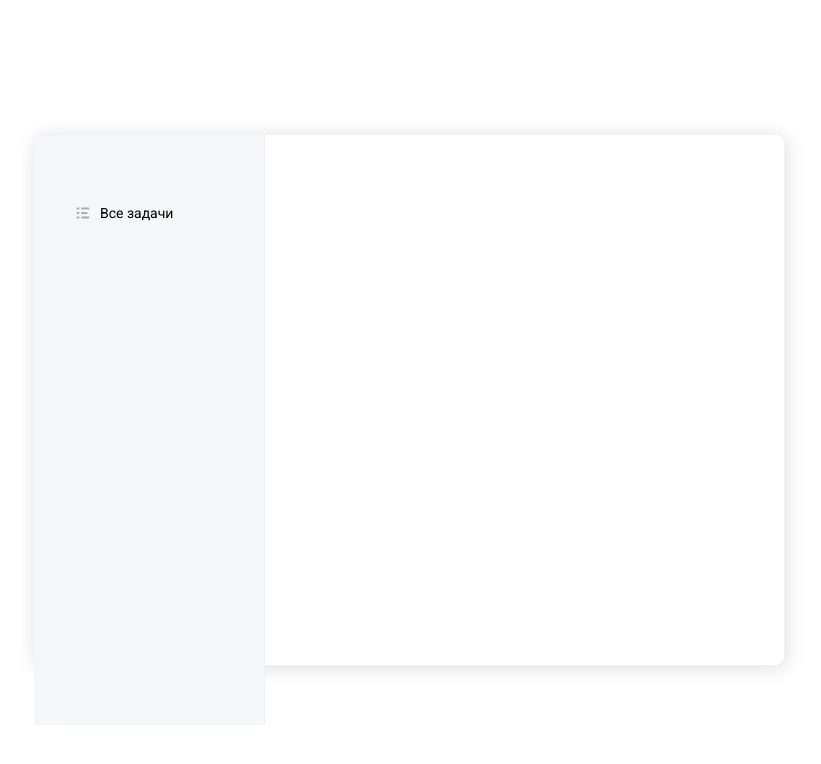
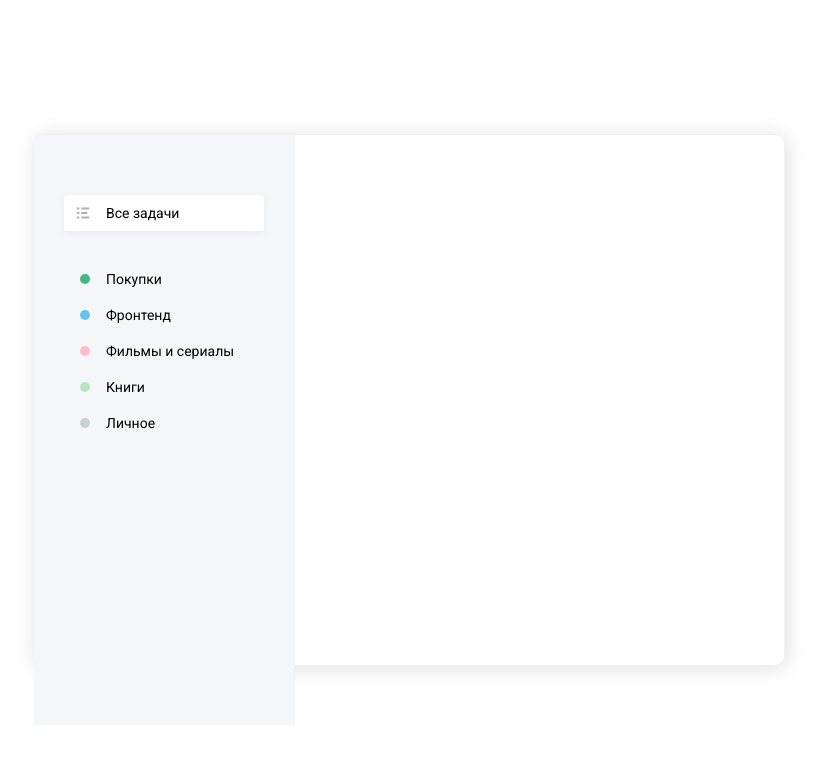
Before and after one commit to paul-ondev/react-todo, a React (Create React App) app: page / in a window 1280 px wide. Shown: the top 764 px of the page, without its empty margins (231-1052 px from the left). Built offline with nearby package versions, Linux system fonts and the light colour scheme.

Commit message:
added list component

```diff
--- a/src/App.js
+++ b/src/App.js
@@ -1,16 +1,48 @@
-import React from 'react';
-import List from './components/List';
+import React from "react";
+import List from "./components/List/index";
+import listIcon from "./assets/img/listIcon.svg";
 
 function App() {
   return (
-  <div className='todo'>
-    <div className="todo__sidebar">
-      <List />
+    <div className="todo">
+      <div className="todo__sidebar">
+        <List
+          items={[
+            {
+              icon: listIcon,
+              name: "Все задачи",
+              active: true,
+            },
+          ]}
+        />
+        <List
+          items={[
+            {
+              color: "green",
+              name: "Покупки",
+            },
+            {
+              color: "blue",
+              name: "Фронтенд",
+            },
+            {
+              color: "pink",
+              name: "Фильмы и сериалы",
+            },
+            {
+              color: "light-green",
+              name: "Книги",
+            },
+            {
+              color: "grey",
+              name: "Личное",
+            },
+          ]}
+        />
+      </div>
+      <div className="todo__tasks"></div>
     </div>
-    <div className="todo__tasks">
-
-    </div>
-  </div>);
+  );
 }
 
 export default App;
--- a/src/components/List.jsx
+++ /dev/null
@@ -1,17 +0,0 @@
-import React from 'react';
-
-import listIcon from 'src/assets/img/listIcon.svg';
-
-function List() {
-    return (
-  <ul className="todo__list">
-    <li>
-      <i>
-        <img src={listIcon} alt="List icon" />
-      </i>
-      <span>Все задачи</span>
-    </li>
-  </ul>)
-}
-
-export default List;
--- /dev/null
+++ b/src/components/List/List.scss
@@ -0,0 +1,45 @@
+.list {
+  margin-bottom: 30px;
+  li {
+    display: flex;
+    align-items: center;
+    cursor: pointer;
+    padding: 10px 12px;
+    &.active {
+      background: #ffffff;
+      box-shadow: 0px 2px 10px rgba(0, 0, 0, 0.05);
+      border-radius: 4px;
+    }
+    i {
+      display: inline-flex;
+      margin-right: 10px;
+      img {
+        opacity: 0.6;
+        margin-right: 6px;
+      }
+    }
+    .badge {
+      width: 10px;
+      height: 10px;
+      border-radius: 30px;
+      position: relative;
+      left: 4px;
+
+      &--green {
+        background-color: #42b883;
+      }
+      &--blue {
+        background-color: #64c4ed;
+      }
+      &--pink {
+        background-color: #ffbbcc;
+      }
+      &--light-green {
+        background-color: #b6e6bd;
+      }
+      &--grey {
+        background-color: #c9d1d3;
+      }
+    }
+  }
+}
--- /dev/null
+++ b/src/components/List/index.jsx
@@ -0,0 +1,22 @@
+import React from 'react';
+
+import './List.scss';
+
+function List({ items }) {
+    return (
+      <ul className="list">
+        {items.map(item => (
+          <li className={item.active ? "active" : ''}>
+            <i> {item.icon ? <img src={item.icon} alt="List icon" /> :
+              <i className={`badge badge--${item.color}`} />}
+
+            </i>
+            <span>{item.name}</span>
+          </li>
+        ))}
+
+
+      </ul>)
+}
+
+export default List;
--- a/src/index.scss
+++ b/src/index.scss
@@ -1,54 +1,32 @@
-*{
+* {
   margin: 0;
   padding: 0;
   list-style: none;
   outline: none;
-  font-family: 'Roboto', -apple-system, system-ui, sans-serif;
+  font-family: "Roboto", -apple-system, system-ui, sans-serif;
   -webkit-font-smoothing: antialiased;
   -moz-osx-font-smoothing: grayscale;
 }
 
-
-.todo{
+.todo {
   position: absolute;
   top: 50%;
   left: 50%;
   width: 750px;
-  height:   530px;
+  height: 530px;
   transform: translate(-50%, -50%);
   box-shadow: 2px 2px 19px #dbdbdbe6;
   border-radius: 10px;
-  border: 1px solid #F1F1F1;
+  border: 1px solid #f1f1f1;
   font-size: 14px;
 
-  &__sidebar{
+  &__sidebar {
     padding-top: 60px;
     padding-left: 30px;
-    background-color: #F4F6F8;
+    padding-right: 30px;
+    background-color: #f4f6f8;
     width: 200px;
     height: 100%;
-    border-right: 1px solid #F1F1F1;
-
-  }
-  &__list {
-    li {
-      display: flex;
-      align-items: center;
-      cursor: pointer;
-      padding: 10px 12px;
-      margin-bottom: 5px;
-      &.active{
-        background: #FFFFFF;
-        box-shadow: 0px 2px 10px rgba(0, 0, 0, 0.05);
-        border-radius: 4px;
-      }
-      i {
-        display: inline-flex;
-        margin-right: 10px;
-        img {
-          opacity: 0.6;
-        }
-      }
-    }
+    border-right: 1px solid #f1f1f1;
   }
 }
```
Also changed, not shown: 1 other file (tests, documents, lock files or other folders).
